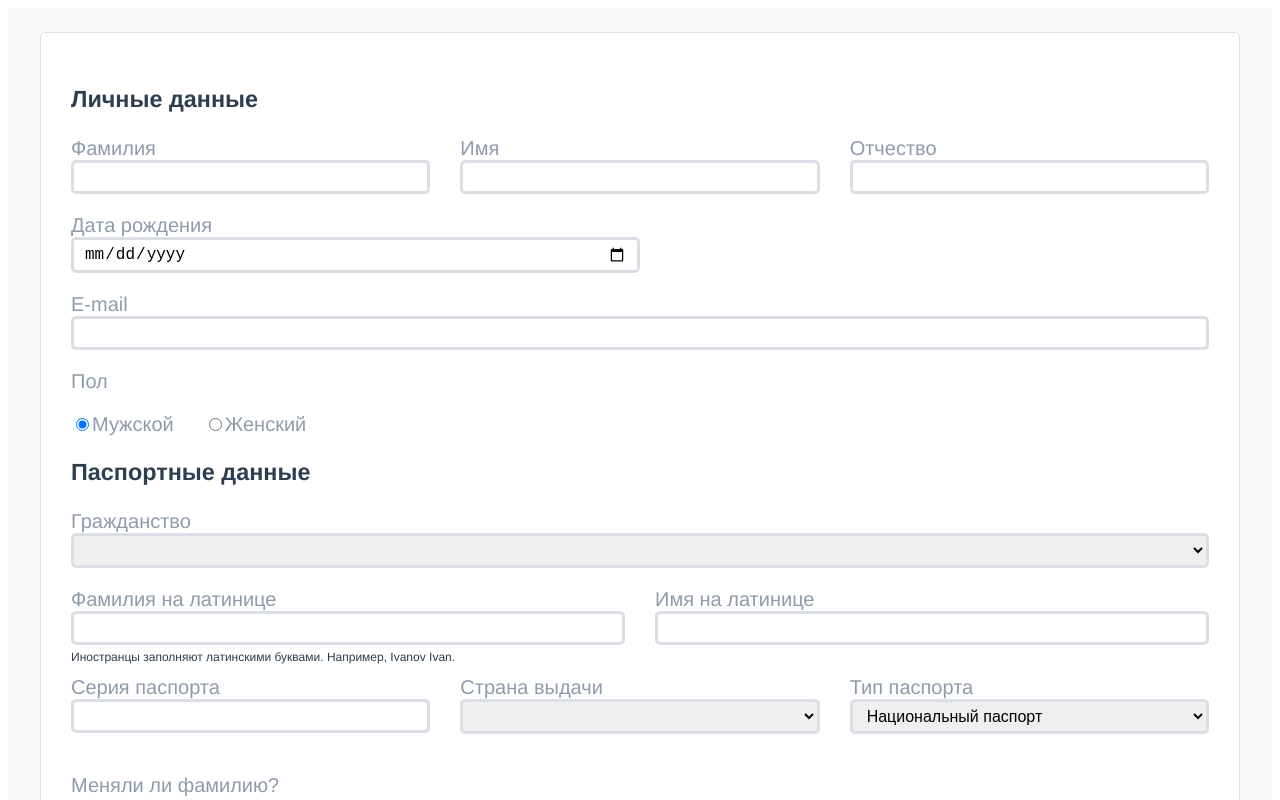
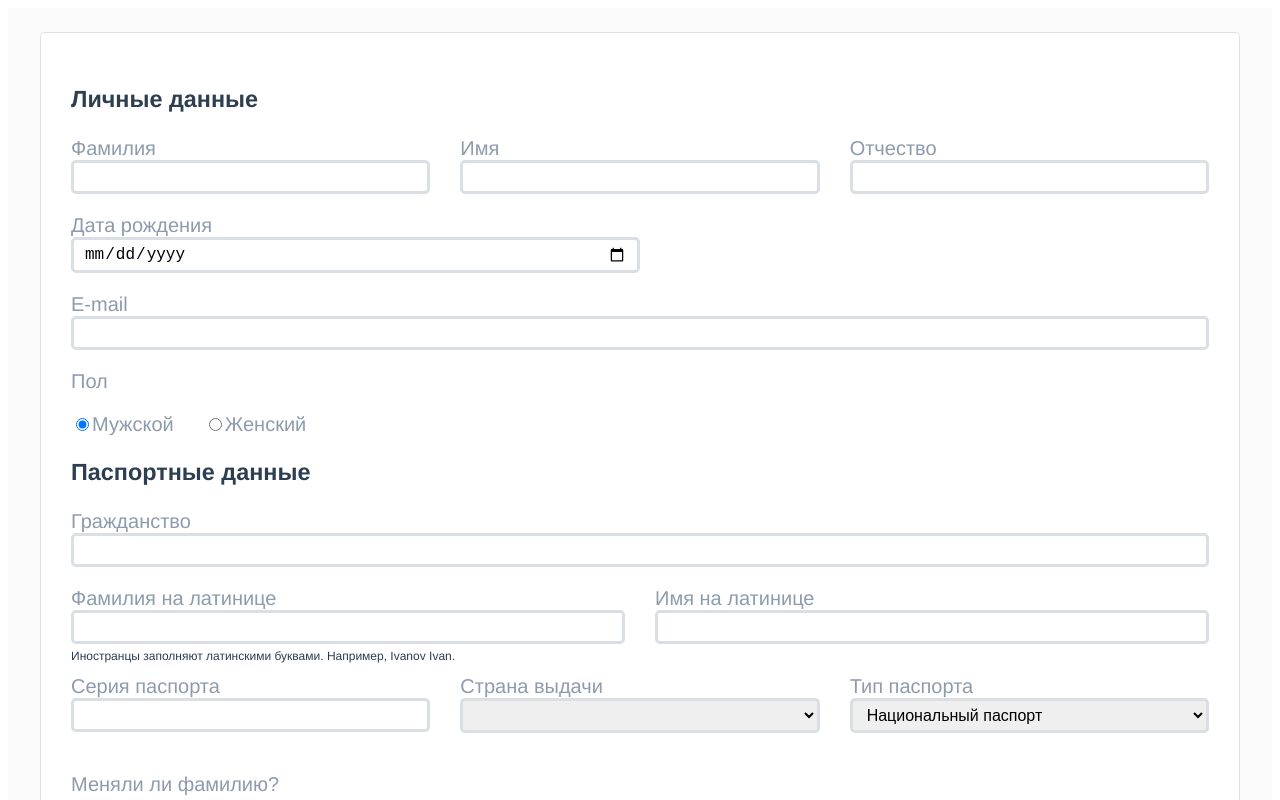
Before and after one commit to ozon-edu-vue-2021/required-task-4-antliubimov, a Vue app: page / in a window 1280 px wide. Shown: the top 800 px of the page. Built offline with nearby package versions, Linux system fonts and the light colour scheme.

Commit message:
переделал select на dropdown

```diff
--- a/package.json
+++ b/package.json
@@ -10,6 +10,7 @@
   "dependencies": {
     "core-js": "^3.6.5",
     "vue": "^2.6.11",
+    "vue-click-outside": "^1.1.0",
     "vue-svg-loader": "^0.16.0",
     "vuedraggable": "^2.24.3"
   },
--- a/src/components/Form.vue
+++ b/src/components/Form.vue
@@ -62,24 +62,27 @@
     <div class="passport">
       <h3>Паспортные данные</h3>
       <div class="row">
-        <div class="item">
-          <label for="citizen_select">Гражданство</label>
-          <select
-            v-if="allCountries.length"
+        <div v-click-outside="hideDropdown" class="item citizen_select__item">
+          <label for="citizen_select"> Гражданство </label>
+          <input
+            id="citizen_select"
             v-model="formData.passport.citizenship"
-            id="citizen_select"
-          >
-            <option
-              v-for="country in allCountries"
-              :value="country.nationality"
-              :key="country.id"
-            >
-              {{ country.nationality }}
-            </option>
-          </select>
-          <select v-else id="citizen_select">
-            <option disabled>Ничего не найдено</option>
-          </select>
+            @focus="isDropdownOpen = true"
+            value="formData.passport.citizenship"
+          />
+
+          <div v-if="isDropdownOpen" class="citizen_select__dropdown">
+            <ul v-if="allCountries.length">
+              <li
+                v-for="country in allCountries"
+                :key="country.id"
+                @click="onCountryClicked(country.nationality)"
+              >
+                {{ country.nationality }}
+              </li>
+            </ul>
+            <div v-else class="empty">Ничего не найдено</div>
+          </div>
         </div>
       </div>
       <div v-if="isRussian()" class="row">
@@ -211,10 +214,12 @@
 <script>
 import citizenships from "@/assets/data/citizenships.json";
 import passportTypes from "@/assets/data/passport-types.json";
+import ClickOutside from "vue-click-outside";
 
 export default {
   data() {
     return {
+      isDropdownOpen: false,
       allCountries: [],
       allPassportTypes: [],
       formData: {
@@ -247,6 +252,13 @@ export default {
     this.allPassportTypes = passportTypes;
   },
   methods: {
+    hideDropdown() {
+      this.isDropdownOpen = false;
+    },
+    onCountryClicked(selectedCountry) {
+      this.formData.passport.citizenship = selectedCountry;
+      this.hideDropdown();
+    },
     isRussian() {
       return this.formData.passport.citizenship === "Russia";
     },
@@ -262,6 +274,9 @@ export default {
     formSubmit() {
       console.log("submit", JSON.stringify(this.formData));
     },
+  },
+  directives: {
+    ClickOutside,
   },
 };
 </script>
@@ -309,6 +324,16 @@ select {
   font-size: 16px;
   border: 3px solid #dadee5;
   border-radius: 5px;
+  outline: none;
+}
+
+input:active,
+input:focus,
+input:hover,
+select:active,
+select:focus,
+select:hover {
+  border: 3px solid #269af7;
 }
 
 input[type="radio"] + label {
@@ -329,4 +354,31 @@ input[type="radio"] + label {
   font-size: 12px;
   margin-top: -15px;
 }
+.citizen_select__item {
+  position: relative;
+}
+
+.citizen_select__dropdown {
+  position: absolute;
+  top: 60px;
+  width: 100%;
+  border: 3px solid #dadee5;
+  border-radius: 5px;
+  color: #000000;
+  background-color: #ffffff;
+}
+.citizen_select__dropdown ul {
+  list-style: none;
+  margin: 0;
+  padding-left: 0;
+  cursor: pointer;
+}
+.citizen_select__dropdown li,
+.citizen_select__dropdown div {
+  padding: 10px 20px;
+}
+.citizen_select__dropdown li:hover {
+  color: #ffffff;
+  background-color: #269af7;
+}
 </style>
```
Also changed, not shown: 1 other file (tests, documents, lock files or other folders).
